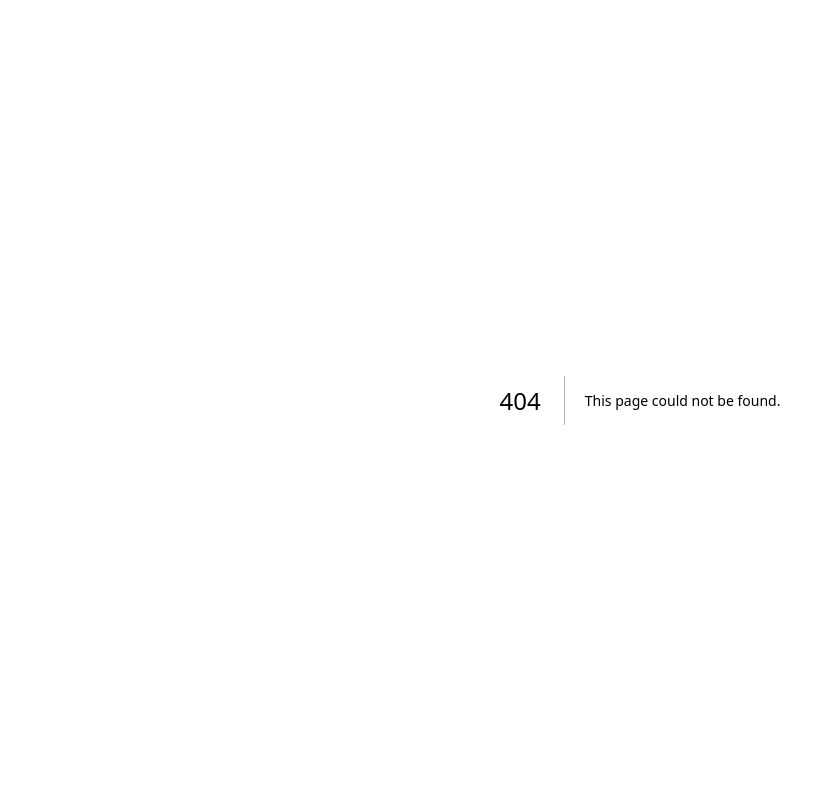
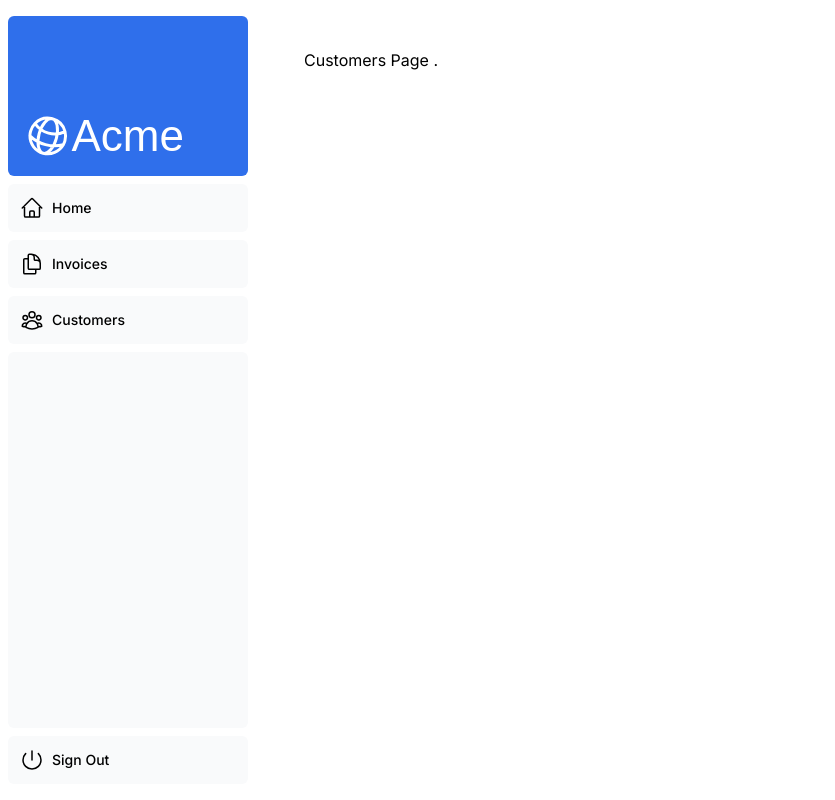
Before and after one commit to YouTuber-Coding-Memo-King/next-js-tutorial-memo, a Next.js app: page /dashboard/customers in a window 1280 px wide. Before the commit this address had no page. Shown: the whole page, without its empty margins (0-835 px from the left). Built offline with nearby package versions, Linux system fonts and the light colour scheme; a web font is replaced by a local one.

Commit message:
after chapter4

```diff
--- /dev/null
+++ b/app/dashboard/@slotpage/page.js
@@ -0,0 +1,3 @@
+export default function Page() {
+    return <p>slot page</p>
+}
--- /dev/null
+++ b/app/dashboard/customers/page.tsx
@@ -0,0 +1,4 @@
+
+export default function Page () {
+    return <p> Customers Page .</p>
+}
--- /dev/null
+++ b/app/dashboard/invoices/page.tsx
@@ -0,0 +1,4 @@
+export default function Page () {
+
+    return <p> Invoices Page .</p>
+}
--- /dev/null
+++ b/app/dashboard/layout.tsx
@@ -0,0 +1,20 @@
+
+import SideNav from '@/app/ui/dashboard/sidenav';
+
+export default function Layout(
+  { children, slotpage }
+    : { children: React.ReactNode, slotpage: React.ReactNode }) {
+
+
+  return (
+    <div className="flex h-screen flex-col md:flex-row md:overflow-hidden">
+      <div className="w-full flex-none md:w-64">
+        <SideNav />
+      </div>
+      <div className="flex-grow p-6 md:overflow-y-auto md:p-12">
+        {children}
+        {/* {slotpage} */}
+      </div>
+    </div>
+  );
+}
--- /dev/null
+++ b/app/dashboard/page.tsx
@@ -0,0 +1,4 @@
+
+export default function Page () {
+    return <p>Dashboard.</p>
+}
--- a/app/layout.tsx
+++ b/app/layout.tsx
@@ -7,7 +7,7 @@
   children: React.ReactNode;
 }) {
 
-  console.log ('what', inter.className)
+
 
   return (
     <html lang="en">
--- a/app/page.tsx
+++ b/app/page.tsx
@@ -8,7 +8,6 @@
 
 export default function Page() {
 
-  console.log('what lucitina', lusitana.className)
 
   return (
     <main className="flex min-h-screen flex-col p-6">
@@ -40,7 +39,7 @@
           >
             <span>Log in</span> <ArrowRightIcon className="w-5 md:w-6" />
           </Link>
-          <h1 className="text-red-500">I'm blue!</h1>
+          <h1 className="text-red-500">Now Chapter 4.</h1>
         </div>
         <div className="flex items-center justify-center p-6 md:w-3/5 md:px-28 md:py-12">
           {/* Add Hero Images Here */}
```
Also changed, not shown: app/dashboard/invoices/[id]/page.tsx (added).
